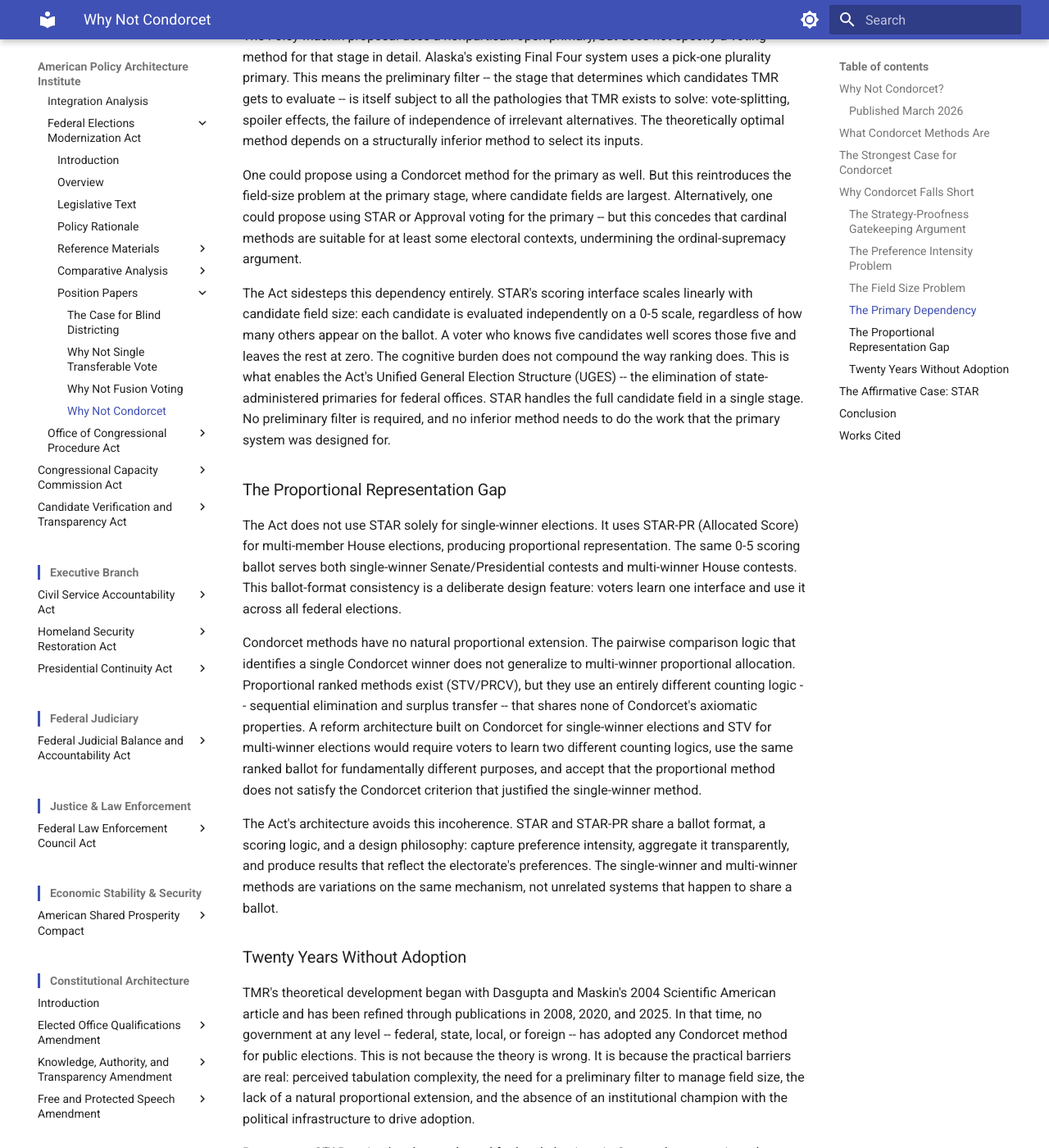
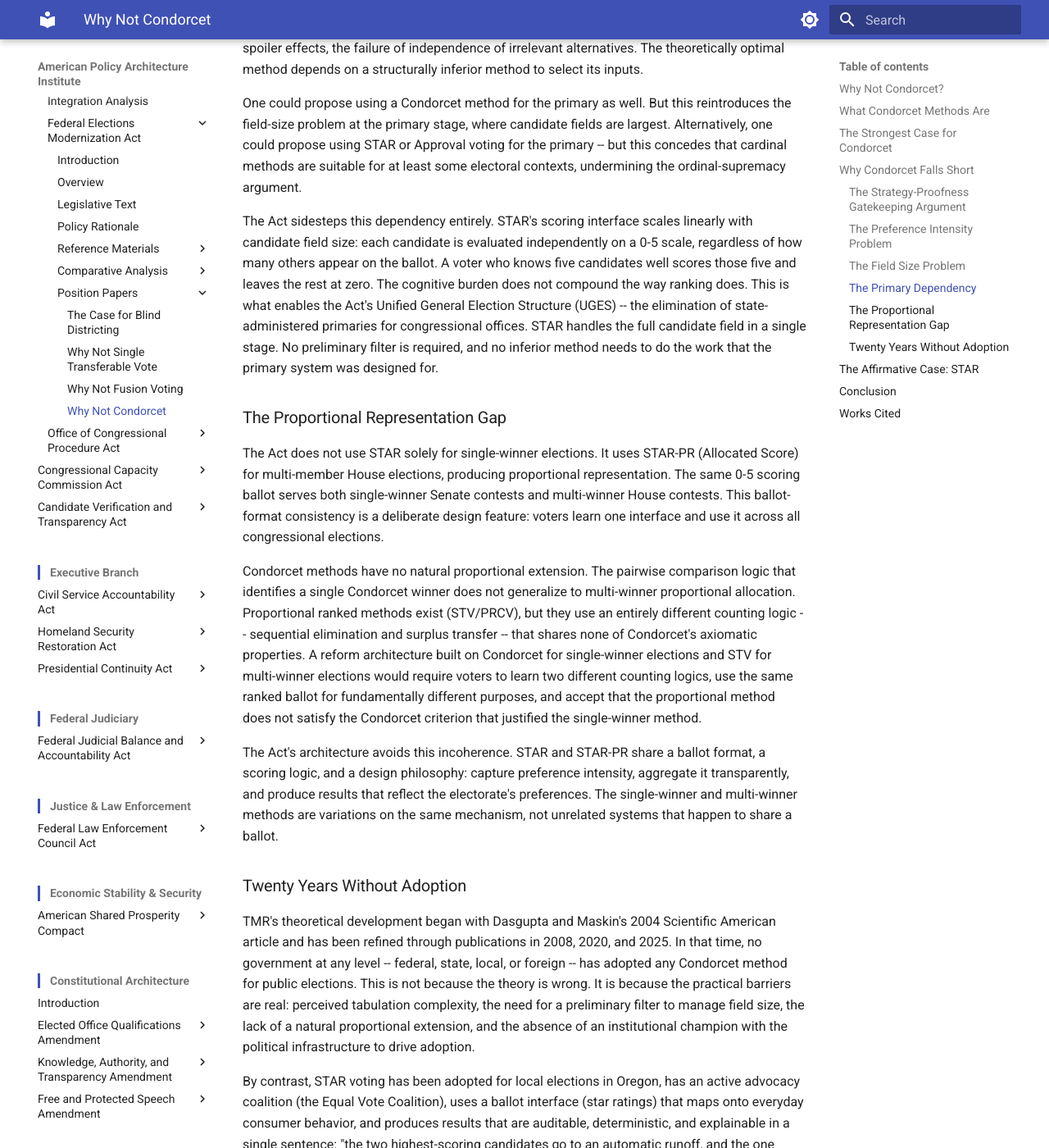
Before and after one commit to albertintech/apai, an MkDocs documentation site: the page built from docs/congress/cmf/fema/why-not-condorcet.md, in a window 1280 px wide and 1400 px high, scrolled down 4372 px. Shown: the whole window at 82% size. Built offline with MkDocs 1.6.1 and Material for MkDocs 9.7.7, drawn with Linux system fonts in a browser that asks for light colours; some of the changed text lies outside the part shown.

Commit message:
Update why-not-condorcet.md

```diff
--- a/docs/congress/cmf/fema/why-not-condorcet.md
+++ b/docs/congress/cmf/fema/why-not-condorcet.md
@@ -1,16 +1,12 @@
-# Federal Elections Modernization Act
+# Congressional Elections Modernization Act
 
 ## Why Not Condorcet?
-
-### Published March 2026
-
-Based on Rev 5.2 of the Federal Elections Modernization Act
 
 ---
 
 The Condorcet criterion -- the principle that if a candidate would defeat every other candidate in a one-on-one majority comparison, that candidate should win -- is one of the most intuitively compelling ideas in voting theory. A candidate preferred by a majority over each alternative has a strong democratic claim to office. No serious electoral reformer disputes this.
 
-The question is not whether the Condorcet criterion is desirable. The question is whether a voting system built around satisfying that criterion -- using ranked ballots and pairwise comparison as its primary counting logic -- is the best available single-winner method for American federal elections. The Federal Elections Modernization Act (FEMA), hereafter referred to as "the Act," uses STAR voting (Score Then Automatic Runoff) rather than any Condorcet-compliant method. This paper explains why.
+The question is not whether the Condorcet criterion is desirable. The question is whether a voting system built around satisfying that criterion -- using ranked ballots and pairwise comparison as its primary counting logic -- is the best available single-winner method for American federal elections. The Congressional Elections Modernization Act (CEMA), hereafter referred to as "the Act," uses STAR voting (Score Then Automatic Runoff) rather than any Condorcet-compliant method. This paper explains why.
 
 The case for Condorcet methods -- often called "true majority rule" (TMR) in the Dasgupta-Maskin literature -- rests on a rigorous axiomatic framework developed over two decades by Partha Dasgupta and Eric Maskin, extended into practical reform proposals by Edward Foley and Wesley Holliday. This paper engages that framework at its strongest. It does not argue that Condorcet methods are bad. It argues that STAR is a better fit for the structural role it plays in the Act's architecture, and that the theoretical case for Condorcet's superiority depends on assumptions and omissions that the practical design context cannot sustain.
 
@@ -78,11 +74,11 @@
 
 One could propose using a Condorcet method for the primary as well. But this reintroduces the field-size problem at the primary stage, where candidate fields are largest. Alternatively, one could propose using STAR or Approval voting for the primary -- but this concedes that cardinal methods are suitable for at least some electoral contexts, undermining the ordinal-supremacy argument.
 
-The Act sidesteps this dependency entirely. STAR's scoring interface scales linearly with candidate field size: each candidate is evaluated independently on a 0-5 scale, regardless of how many others appear on the ballot. A voter who knows five candidates well scores those five and leaves the rest at zero. The cognitive burden does not compound the way ranking does. This is what enables the Act's Unified General Election Structure (UGES) -- the elimination of state-administered primaries for federal offices. STAR handles the full candidate field in a single stage. No preliminary filter is required, and no inferior method needs to do the work that the primary system was designed for.
+The Act sidesteps this dependency entirely. STAR's scoring interface scales linearly with candidate field size: each candidate is evaluated independently on a 0-5 scale, regardless of how many others appear on the ballot. A voter who knows five candidates well scores those five and leaves the rest at zero. The cognitive burden does not compound the way ranking does. This is what enables the Act's Unified General Election Structure (UGES) -- the elimination of state-administered primaries for congressional offices. STAR handles the full candidate field in a single stage. No preliminary filter is required, and no inferior method needs to do the work that the primary system was designed for.
 
 ### The Proportional Representation Gap
 
-The Act does not use STAR solely for single-winner elections. It uses STAR-PR (Allocated Score) for multi-member House elections, producing proportional representation. The same 0-5 scoring ballot serves both single-winner Senate/Presidential contests and multi-winner House contests. This ballot-format consistency is a deliberate design feature: voters learn one interface and use it across all federal elections.
+The Act does not use STAR solely for single-winner elections. It uses STAR-PR (Allocated Score) for multi-member House elections, producing proportional representation. The same 0-5 scoring ballot serves both single-winner Senate contests and multi-winner House contests. This ballot-format consistency is a deliberate design feature: voters learn one interface and use it across all congressional elections.
 
 Condorcet methods have no natural proportional extension. The pairwise comparison logic that identifies a single Condorcet winner does not generalize to multi-winner proportional allocation. Proportional ranked methods exist (STV/PRCV), but they use an entirely different counting logic -- sequential elimination and surplus transfer -- that shares none of Condorcet's axiomatic properties. A reform architecture built on Condorcet for single-winner elections and STV for multi-winner elections would require voters to learn two different counting logics, use the same ranked ballot for fundamentally different purposes, and accept that the proportional method does not satisfy the Condorcet criterion that justified the single-winner method.
 
@@ -100,7 +96,7 @@
 
 ## The Affirmative Case: STAR
 
-The Act selects STAR voting for single-winner federal elections because it satisfies the practical requirements that Condorcet methods struggle with, while achieving comparable or superior democratic outcomes across the dimensions that matter most.
+The Act selects STAR voting for single-winner congressional elections because it satisfies the practical requirements that Condorcet methods struggle with, while achieving comparable or superior democratic outcomes across the dimensions that matter most.
 
 STAR captures preference intensity without requiring strategic sophistication. The 0-5 scoring scale is a familiar interaction -- people rate products, restaurants, and services on star scales routinely. The ballot action is identical regardless of candidate field size. No ranking is required, no transitivity is demanded, and a voter who knows only three candidates in a ten-candidate field scores those three and leaves the rest at zero without penalty.
 
@@ -108,7 +104,7 @@
 
 STAR's two-stage structure -- scoring to determine finalists, automatic runoff to determine the winner -- ensures that the winner has both broad aggregate support (reflected in advancing to the top two) and majority preference against the other finalist (reflected in winning the runoff). This is not the Condorcet criterion, but it is a meaningful majority-confirmation mechanism that applies to every election, not only those where a Condorcet winner happens to exist.
 
-STAR enables the Act's Unified General Election Structure by tolerating large candidate fields without degradation. And STAR-PR extends the same ballot format and scoring logic to proportional representation, providing architectural coherence across all federal elections.
+STAR enables the Act's Unified General Election Structure by tolerating large candidate fields without degradation. And STAR-PR extends the same ballot format and scoring logic to proportional representation, providing architectural coherence across all congressional elections.
 
 ---
 
@@ -142,7 +138,7 @@
 
 Holliday, Wesley H. "A Simple Condorcet Voting Method for Final Four Elections." *Representation* (2025). https://www.tandfonline.com/doi/full/10.1080/00344893.2025.2473397
 
-Ramos, Albert E. *Federal Elections Modernization Act, Rev 5.2*. The American Policy Architecture Institute, February 2026.
+Ramos, Albert E. *Congressional Elections Modernization Act, Rev 5.2*. The American Policy Architecture Institute, February 2026.
 
 Satterthwaite, Mark Allen. "Strategy-Proofness and Arrow's Conditions: Existence and Correspondence Theorems for Voting Procedures and Social Welfare Functions." *Journal of Economic Theory* 10, no. 2 (1975): 187-217.
 
@@ -153,13 +149,22 @@
 <!--
 ## Revision History
 
-**Revision 1.1** (Current)
+**Revision 5.6** (Current)
+- Aligned with Rev 5.6 of the CEMA legislative text
+- Renamed from "Federal Elections Modernization Act (FEMA)" to "Congressional Elections Modernization Act (CEMA)"; all references, defined terms, and download paths updated throughout; no substantive policy changes
+- Presidential scope narrowing: removed "Presidential" from "Senate/Presidential contests" in ballot-format consistency paragraph
+- Scope narrowing: "federal offices" → "congressional offices" (UGES description); "all federal elections" → "all congressional elections" (ballot consistency and architectural coherence, two instances); "single-winner federal elections" → "single-winner congressional elections" (conclusion)
+- "American federal elections" retained in opening paragraph — general analytical context, not CEMA scope description
+- No FCAO, Title, or Section references to update (none present)
+- DPS 3.1 formatting compliance: removed "Published March 2026" and "Based on Rev 5.2" header metadata; removed "Last revised April 2026" footer line
+
+**Revision 1.1**
 - DPS 2.8 compliance pass: added 📥 prefix and ⬇ parenthetical emojis to download link per DPS Rev 2.8 Section 1.9; added "Last revised April 2026" line per DPS Rev 2.5 Section 1.3
 - Restructured header per DPS Rev 2.8 Section 1.2 Supporting Document format: H1 changed from paper title to proposal name; paper title moved to H2; descriptive subtitle retired (framing preserved in opening paragraphs)
 
 **Revision 1.0**
 - Initial publication
-- Evaluates Condorcet/TMR family against STAR as single-winner method for the Federal Elections Modernization Act
+- Evaluates Condorcet/TMR family against STAR as single-winner method for the Congressional Elections Modernization Act
 - Engages the Dasgupta-Maskin axiomatic framework (2004, 2008, 2020), the Foley-Maskin "Maximum Convergence Voting" proposal (2025), and the Holliday "Final Four" simplification (2025)
 - Identifies five structural limitations: strategy-proofness gatekeeping, preference intensity loss, field-size scaling, primary dependency, and proportional representation gap
 - Draws on Wolk Quinn and Ogren 2023 (PVSI strategic incentive modeling), Gibbard 1973 and Satterthwaite 1975 (universal strategic vulnerability), Graham-Squire and McCune 2023 (empirical RCV data), and the Equal Vote Coalition analytical framework
@@ -168,9 +173,7 @@
 
 *Revision history available in the raw file.*
 
-> 📥 [Download this document](https://github.com/albertintech/apai/blob/main/docs/congress/cmf/fema/why-not-condorcet.md) (opens on GitHub -- click the ⬇ download button)
-
-*Last revised April 2026*
+> 📥 [Download this document](https://github.com/albertintech/apai/blob/main/docs/congress/cmf/cema/why-not-condorcet.md) (opens on GitHub -- click the ⬇ download button)
 
 ---
 
```
